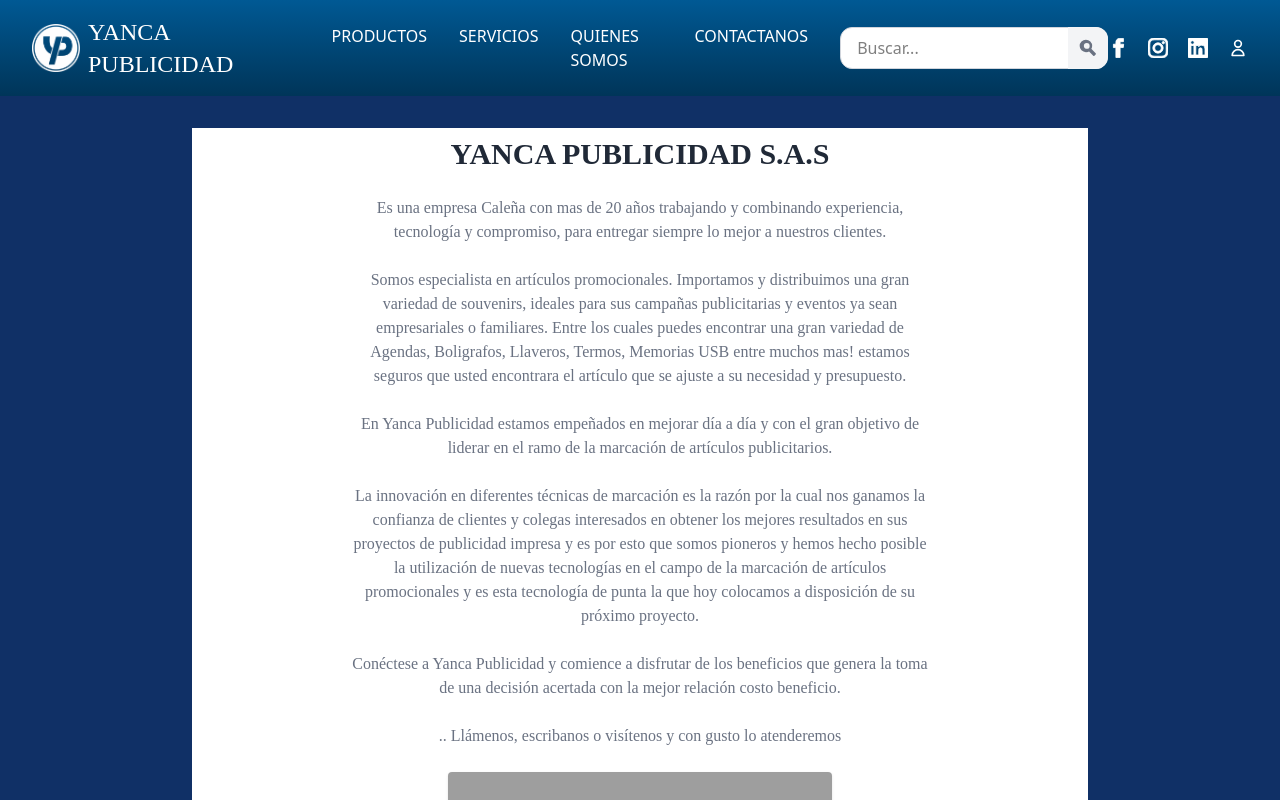
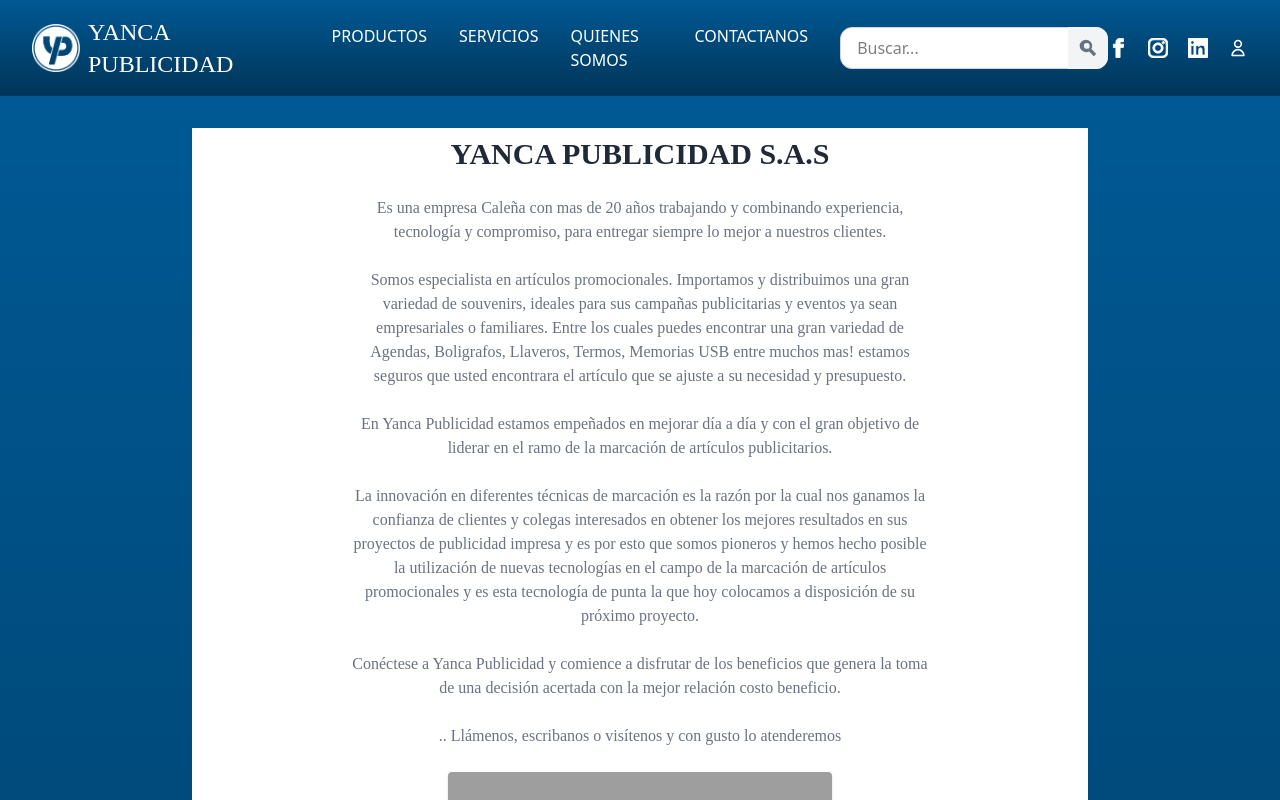
Before and after one commit to yp-web-page/yp-web-page-frontend, a React (Vite) app: page /who-are in a window 1280 px wide. Shown: the top 800 px of the page. Built offline with nearby package versions, Linux system fonts and the light colour scheme; grey boxes are pictures that could not be loaded; a web font is replaced by a local one.

Commit message:
Cambie el background color who-are page

```diff
--- a/src/pages/whoAre/WhoArePage.tsx
+++ b/src/pages/whoAre/WhoArePage.tsx
@@ -24,7 +24,7 @@
                 <meta property="og:url" content="https://tusitio.com/quienes-somos" /> {/* TODO: Cambiar a la URL real */}
                 <meta property="og:image" content="https://www.yancapublicidad.com/wp-content/uploads/2024/09/fachada-2-600x400.jpg" />
             </Helmet>
-            <section className="bg-background-primary font-bahamas-bold flex flex-col min-h-screen">
+            <section className="blue-deep-gradient-wo-hover font-bahamas-bold flex flex-col min-h-screen">
                 <article className="container bg-white mx-auto px-40 py-2 max-w-4xl text-gray-700 mt-8 mb-8 flex flex-col items-center justify-center text-center">
                     <h1 className="text-3xl font-bold text-title-light mb-6">YANCA PUBLICIDAD S.A.S</h1>
                     <div className="space-y-6 text-gray-500">
```
